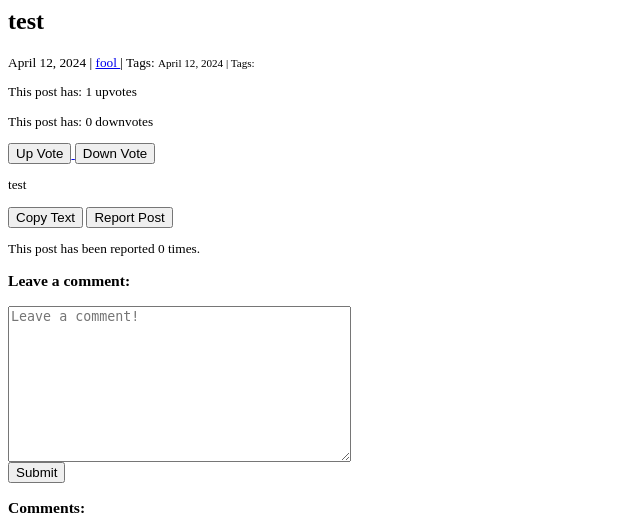
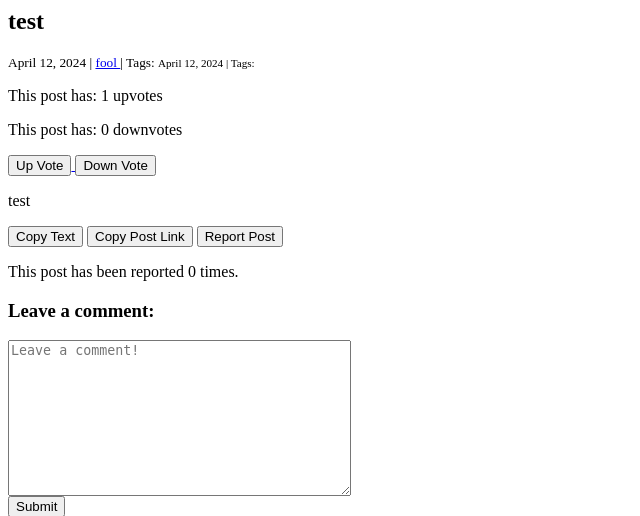
Before and after one commit to SeanKuehl/Group-18-Capstone, a Django app: page /post/1/1/ in a window 1280 px wide. Shown: the top 516 px of the page, without its empty margins (0-640 px from the left). Run offline with Django 4.2, Linux system fonts and the light colour scheme; a user stored in the database is signed in; data comes from the database, SQL or seed files in the repository.

Commit message:
added button to copy post link to clipboard

```diff
--- a/templates/detail.html
+++ b/templates/detail.html
@@ -3,8 +3,6 @@
 {% block page_title %}
     <h2 id="PostTitle">{{ post.post_title }}</h2>
 {% endblock page_title %}
-
-<script src="{% static 'ClipboardCopyPostScript.js' %}"></script>
 
 {% block page_content %}
     <small>
@@ -26,6 +24,7 @@
                 </a>
             {% endfor %}
         </small>
+    </small>
     <p>This post has: {{upvotes}} upvotes</p>
     <p>This post has: {{downvotes}} downvotes</p>
 
@@ -39,6 +38,9 @@
 
     <p id="PostBody">{{ post.post_body}}</p>
     <button onclick="CopyText()">Copy Text</button>
+
+    <!-- Button to copy post URL -->
+    <button id="copyLinkBtn">Copy Post Link</button>
 
     <a href="{% url 'report_post' post.id %}">
         <button>Report Post</button>
@@ -67,3 +69,31 @@
         </p>
     {% endfor %}
 {% endblock page_content %}
+
+<script>
+    document.addEventListener('DOMContentLoaded', function() {
+        var copyLinkBtn = document.getElementById('copyLinkBtn');
+
+        copyLinkBtn.addEventListener('click', function() {
+            var postUrl = window.location.href; // Replace this with the actual URL of the post
+
+            // Create a temporary input element
+            var tempInput = document.createElement('input');
+            tempInput.value = postUrl;
+            document.body.appendChild(tempInput);
+
+            // Select the URL text
+            tempInput.select();
+            tempInput.setSelectionRange(0, 99999); // For mobile devices
+
+            // Copy the URL to the clipboard
+            document.execCommand('copy');
+
+            // Remove the temporary input
+            document.body.removeChild(tempInput);
+
+            // Provide feedback to the user (optional)
+            alert('Link copied to clipboard: ' + postUrl);
+        });
+    });
+</script>
```
Lines whose indentation alone changed are shown as unchanged.
